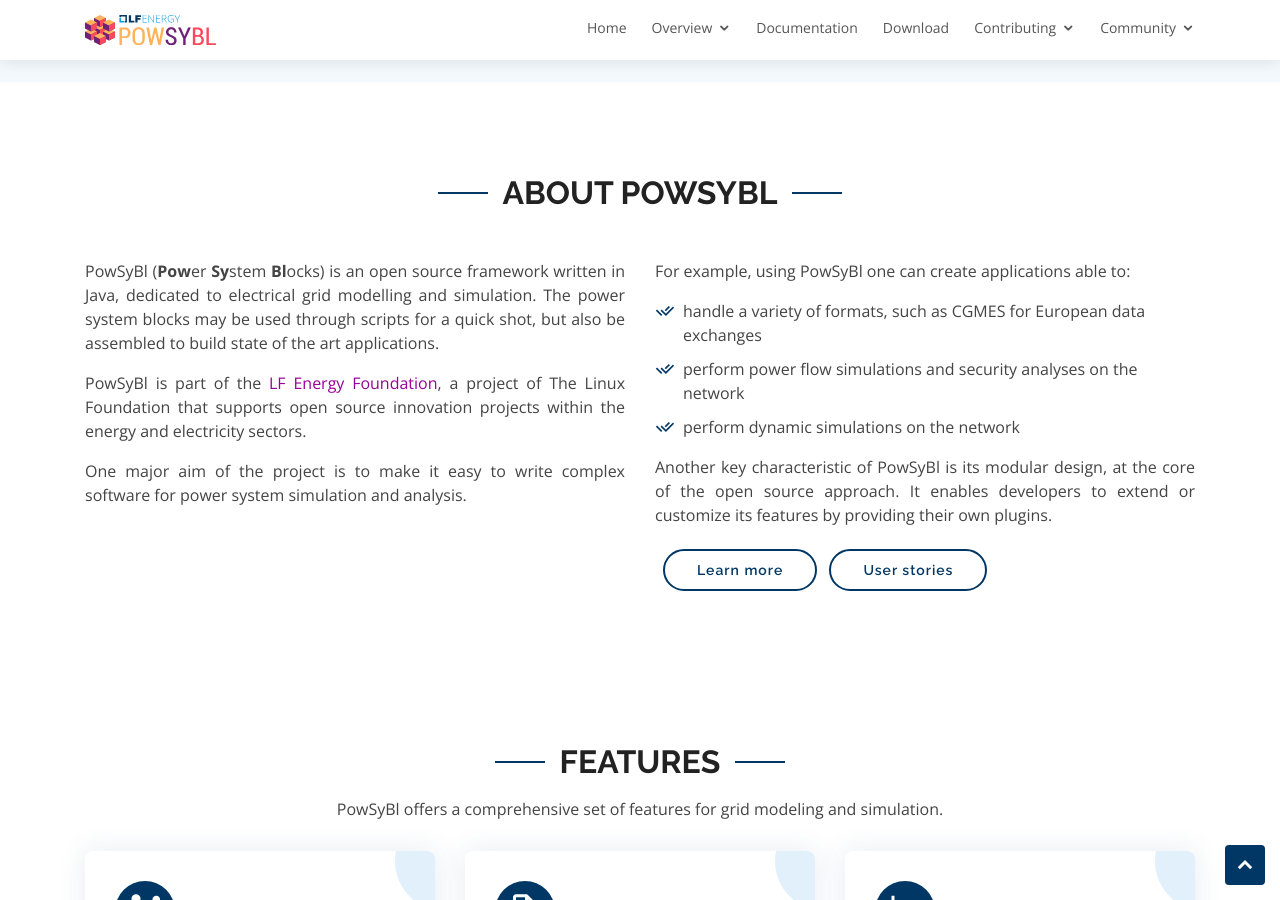
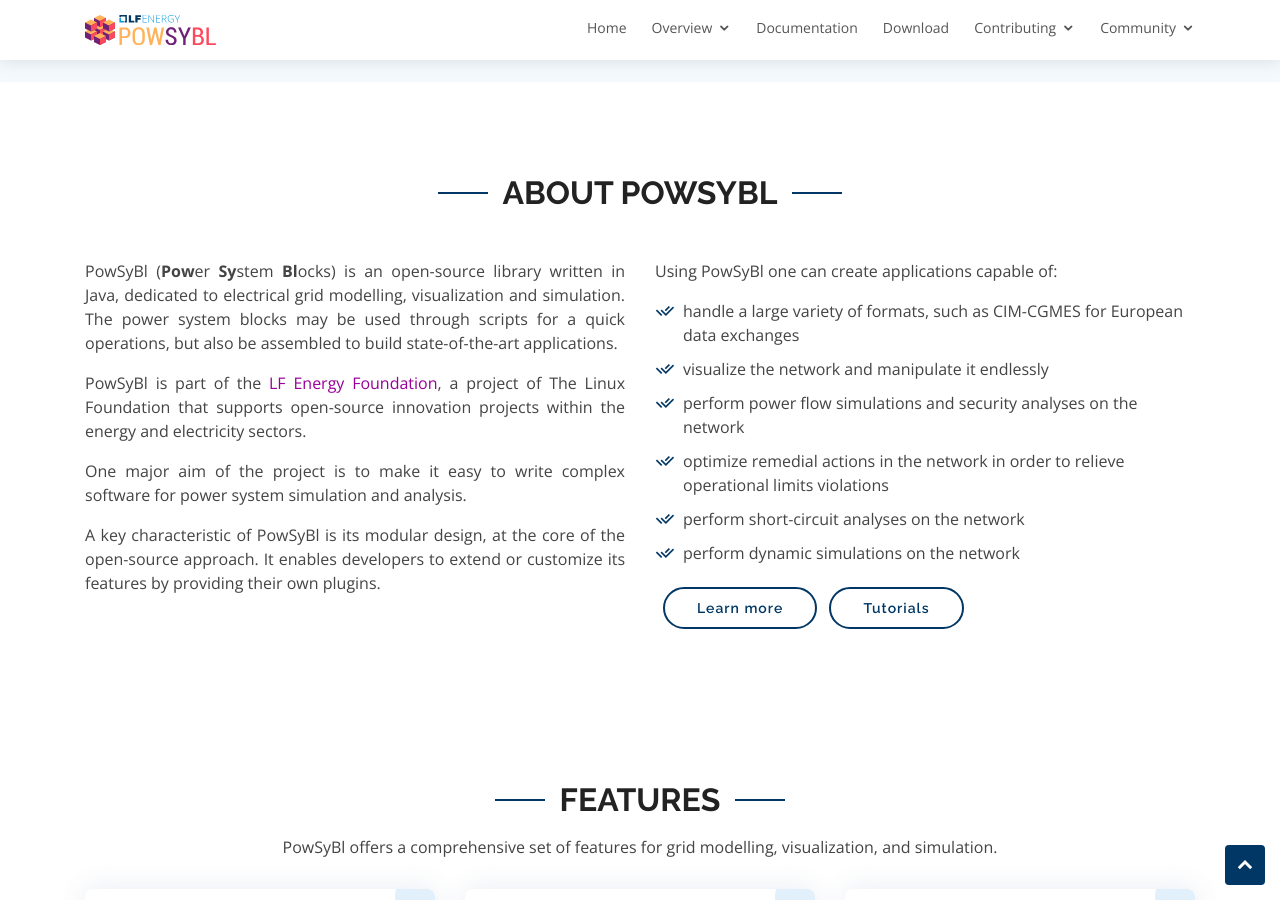
Before and after one commit to powsybl/powsybl.github.io, a Jekyll site: the page built from index.html, in a window 1280 px wide and 900 px high, scrolled down 717 px. Built offline with Jekyll 4.4.1, drawn with Linux system fonts in a browser that asks for light colours; some of the changed text lies outside the part shown.

```diff
--- a/Gemfile
+++ b/Gemfile
@@ -3,3 +3,4 @@ source 'https://rubygems.org'
 gem 'jekyll'
 gem 'bigdecimal'
 gem 'github-pages', group: :jekyll_plugins
+gem 'webrick'
--- a/index.html
+++ b/index.html
@@ -7,10 +7,11 @@ layout: base
         <div class="row">
             <div class="col-lg-6 pt-5 pt-lg-0 order-2 order-lg-1 d-flex flex-column justify-content-center">
                 <h1 data-aos="fade-up">Model your power grid with PowSyBl</h1>
-                <h2 data-aos="fade-up" data-aos-delay="400">The open source set of Power System Blocks in Java,
-                dedicated to grid analysis and simulation</h2>
+                <h2 data-aos="fade-up" data-aos-delay="400">An open-source set of Power System Blocks
+                dedicated to grid analysis, visualization, and simulation.</h2>
+                <h2 data-aos="fade-up" data-aos-delay="400">Java and Python interfaces</h2>
                 <div data-aos="fade-up" data-aos-delay="800">
-                    <a href="#about" class="mr-2 btn-get-started scrollto">Get Started</a>
+                    <a href="#about" class="mr-2 btn-get-started scrollto">Getting Started</a>
                     <a href="/pages/download" class="ml-2 btn-get-started scrollto">Download</a>
                 </div>
             </div>
@@ -41,55 +42,57 @@ layout: base
             <div class="row content">
                 <div class="col-lg-6" data-aos="fade-up" data-aos-delay="150">
                     <p class="text-justify">
-                        PowSyBl (<b>Pow</b>er <b>Sy</b>stem <b>Bl</b>ocks) is an open source framework written in Java,
-                        dedicated to electrical grid modelling and simulation. The power system blocks may be used through
-                        scripts for a quick shot, but also be assembled to build state of the art applications.
+                        PowSyBl (<b>Pow</b>er <b>Sy</b>stem <b>Bl</b>ocks) is an open-source library written in Java,
+                        dedicated to electrical grid modelling, visualization and simulation. The power system blocks may
+                        be used through scripts for a quick operations, but also be assembled to build state-of-the-art applications.
                     </p>
                     <p class="text-justify">
                         PowSyBl is part of the <a href="http://www.lfenergy.org">LF Energy Foundation</a>, a project of
-                        The Linux Foundation that supports open source innovation projects within the energy and electricity sectors.
+                        The Linux Foundation that supports open-source innovation projects within the energy and electricity sectors.
                     </p>
                     <p class="text-justify">
                         One major aim of the project is to make it easy to write complex software for power
                         system simulation and analysis.
                     </p>
+                    <p class="text-justify">
+                        A key characteristic of PowSyBl is its modular design, at the core of the open-source approach.
+                        It enables developers to extend or customize its features by providing their own plugins.
+                    </p>
                 </div>
                 <div class="col-lg-6 pt-4 pt-lg-0" data-aos="fade-up" data-aos-delay="300">
                     <p class="text-justify">
-                        For example, using PowSyBl one can create applications able to:
+                        Using PowSyBl one can create applications capable of:
                     </p>
                     <ul>
-                      <li><i class="ri-check-double-line"></i> handle a variety of formats, such as CGMES for European data exchanges</li>
+                      <li><i class="ri-check-double-line"></i> handle a large variety of formats, such as CIM-CGMES for European data exchanges</li>
+                      <li><i class="ri-check-double-line"></i> visualize the network and manipulate it endlessly</li>
                       <li><i class="ri-check-double-line"></i> perform power flow simulations and security analyses on the network</li>
+                      <li><i class="ri-check-double-line"></i> optimize remedial actions in the network in order to relieve operational limits violations</li>
+                      <li><i class="ri-check-double-line"></i> perform short-circuit analyses on the network</li>
                       <li><i class="ri-check-double-line"></i> perform dynamic simulations on the network</li>
                     </ul>
-                    <p class="text-justify">
-                        Another key characteristic of PowSyBl is its modular design, at the core of the open source approach.
-                        It enables developers to extend or customize its features by providing their own plugins.
-                    </p>
                     <a href="/pages/overview" class="ml-2 btn-learn-more scrollto">Learn more</a>
-                    <a href="/pages/documentation/user/user-stories" class="ml-2 btn-learn-more scrollto">User stories</a>
+                    <a href="/pages/documentation/developer/tutorials/" class="ml-2 btn-learn-more scrollto">Tutorials</a>
                 </div>
             </div>
         </div>
     </section>
 
-    <!-- TODO.md(mathbagu): cleanup CSS -->
     <section id="features" class="services">
         <div class="container">
             <div class="section-title" data-aos="fade-up">
                 <h2>Features</h2>
-                <p>PowSyBl offers a comprehensive set of features for grid modeling and simulation.</p>
+                <p>PowSyBl offers a comprehensive set of features for grid modelling, visualization, and simulation.</p>
             </div>
             <div class="row">
                 <div class="col-md-6 col-lg-4 d-flex align-items-stretch mb-5 mb-lg-0">
                     <div class="icon-box" data-aos="fade-up" data-aos-delay="100">
                         <a href="https://powsybl.readthedocs.io/projects/powsybl-core/en/latest/grid_model/index.html">
                             <div class="icon fa-icon"><i class="bx bxs-network-chart"></i></div>
-                            <h4 class="title">Grid modeling</h4>
+                            <h4 class="title">Grid modelling</h4>
                         </a>
                         <p class="description">
-                            PowSyBl provides a thorough library for grid components modeling, fully editable and extendable.
+                            PowSyBl provides a thorough library for grid components modelling, fully editable and extendable.
                         </p>
                         <a href="https://powsybl.readthedocs.io/projects/powsybl-core/en/latest/grid_model/index.html" title="More Details"><i class="bx bx-link"></i></a>
                     </div>
@@ -122,7 +125,7 @@ layout: base
                     </div>
                 </div>
                 </div>
-            <div class="row">
+                <div class="row">
                 <div class="col-md-6 col-lg-4 d-flex align-items-stretch mb-5 mb-lg-0">
                     <div class="icon-box" data-aos="fade-up" data-aos-delay="400">
                         <a href="https://powsybl.readthedocs.io/projects/powsybl-diagram/latest/">
@@ -139,7 +142,7 @@ layout: base
                     <div class="icon-box" data-aos="fade-up" data-aos-delay="500">
                         <a href="https://powsybl.readthedocs.io/projects/pypowsybl/en/stable/">
                             <div class="icon"><i class="bx bx-link"></i></div>
-                            <h4 class="title">Python binding</h4>
+                            <h4 class="title">PyPowSyBl</h4>
                         </a>
                         <p class="description">
                             PyPowSyBl is the PowSyBl Python binding. Try it!
@@ -158,6 +161,46 @@ layout: base
                             <a href="https://powsybl.readthedocs.io/projects/powsybl-afs/en/latest/">scalable data management</a>, and more.
                         </p>
                         <a href="https://powsybl.readthedocs.io/en/latest/" title="More Details"><i class="bx bx-link"></i></a>
+                    </div>
+                </div>
+            </div>
+            <div class="row">
+                <div class="col-md-6 col-lg-4 d-flex align-items-stretch mb-5 mb-lg-0">
+                    <div class="icon-box" data-aos="fade-up" data-aos-delay="400">
+                        <a href="https://powsybl.readthedocs.io/projects/openrao/en/latest/">
+                            <div class="icon"><i class="bx bxs-shield"></i></div>
+                            <h4 class="title">OpenRAO</h4>
+                        </a>
+                        <p class="description">
+                            Modular engine for remedial actions optimization and an efficient solution for electrical
+                            power systems’ analyses of European coordination.
+                        </p>
+                        <a href="https://powsybl.readthedocs.io/projects/openrao/en/latest/" title="More Details"><i class="bx bx-link"></i></a>
+                    </div>
+                </div>
+                <div class="col-md-6 col-lg-4 d-flex align-items-stretch mb-5 mb-lg-0">
+                    <div class="icon-box" data-aos="fade-up" data-aos-delay="500">
+                        <a href="https://powsybl.readthedocs.io/projects/powsybl-open-loadflow/en/latest/">
+                            <div class="icon"><i class="bx bx-plug"></i></div>
+                            <h4 class="title">Open Load Flow</h4>
+                        </a>
+                        <p class="description">
+                            Ambitious implementations of load flow, with a fast restart mode for AI purposes, security
+                            analysis with remedial actions and sensitivity analysis.
+                        </p>
+                        <a href="https://powsybl.readthedocs.io/projects/powsybl-open-loadflow/en/latest/" title="More Details"><i class="bx bx-link"></i></a>
+                    </div>
+                </div>
+                <div class="col-md-6 col-lg-4 d-flex align-items-stretch mb-5 mb-lg-0">
+                    <div class="icon-box" data-aos="fade-up" data-aos-delay="600">
+                        <a href="https://powsybl.readthedocs.io/projects/powsybl-metrix/en/latest/">
+                            <div class="icon fa-icon"><i class="bx bx-bar-chart"></i></div>
+                            <h4 class="title">Metrix</h4>
+                        </a>
+                        <p class="description">
+                            Compute optimal power flow on a range of time series mapped on network variants.
+                        </p>
+                        <a href="https://powsybl.readthedocs.io/projects/powsybl-metrix/en/latest/" title="More Details"><i class="bx bx-link"></i></a>
                     </div>
                 </div>
             </div>
```
Also changed, not shown: other parts of index.html (+2 -2 lines), pages/community/index.md (+0 -5 lines), pages/documentation/user/configuration/import-export-parameters-default-value.md (deleted, +0 -27 lines), pages/todo/TODO.md (deleted, +0 -81 lines), pages/todo/avancement.md (deleted, +0 -128 lines), pages/todo/expected-contributions.md (deleted, +0 -80 lines).
